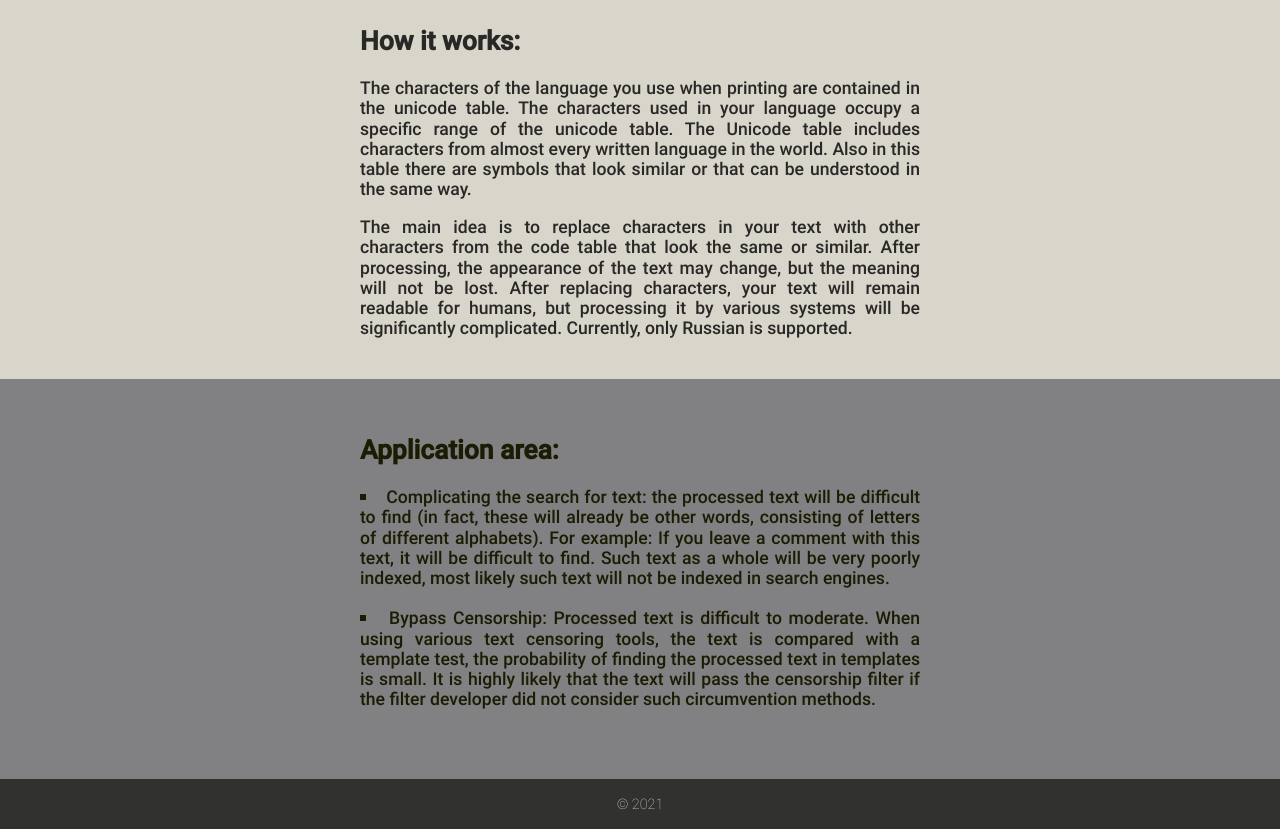
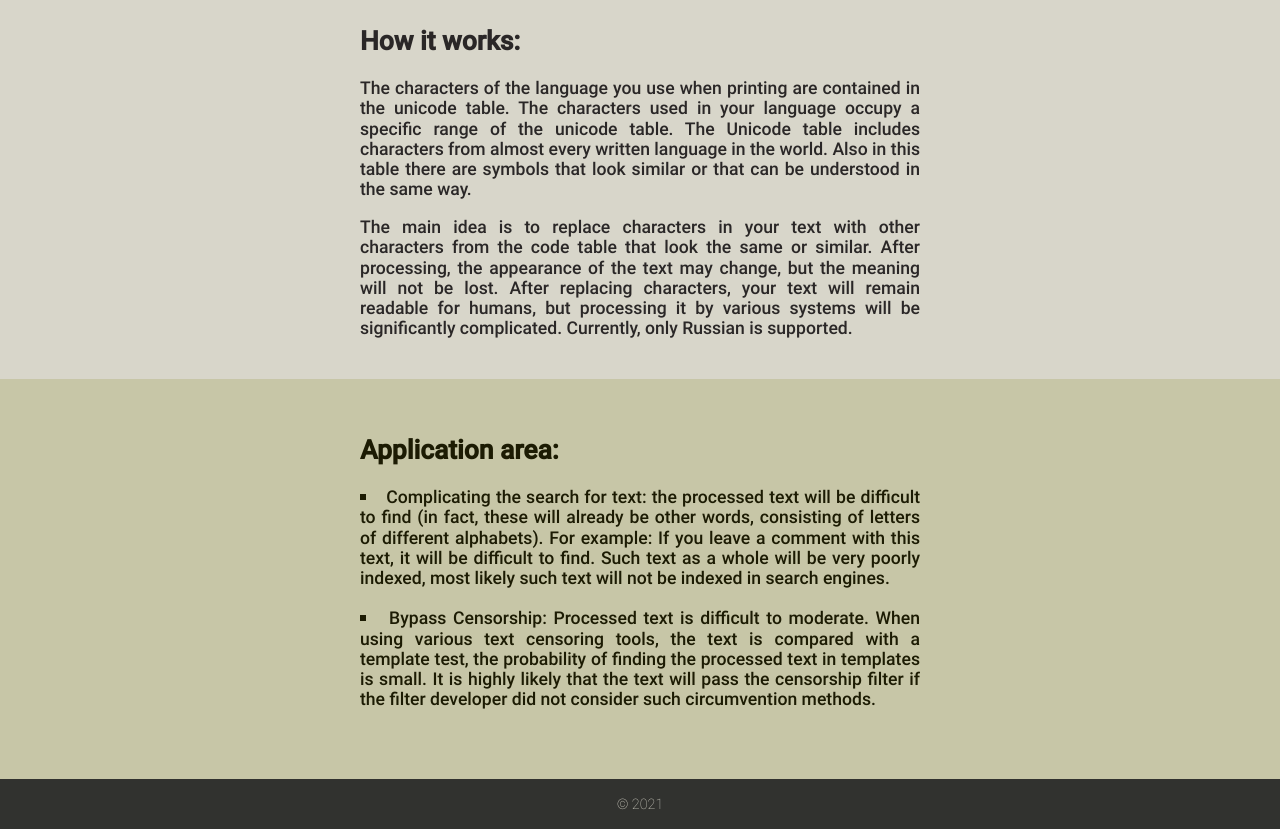
Before and after one commit to dzmitry-duboyski/encryption-text, a website built with webpack: page src/index.html in a window 1280 px wide. Shown: the part 821-1650 px from the top of the page. Built offline with nearby package versions, Linux system fonts and the light colour scheme; files whose address does not match are found by name.

Commit message:
refactor: change bg-color for application-area block

```diff
--- a/src/style/themes/_default.scss
+++ b/src/style/themes/_default.scss
@@ -88,7 +88,7 @@ $encoder-block__border: hsl(84, 3%, 38%);
 * Color from block 'how-it-works'.
 */
 .application-area {
-  background-color: hsl(240, 1%, 51%);
+  background-color: #c7c6a7;
   color: hsl(58, 80%, 6%);
 }
 
```
